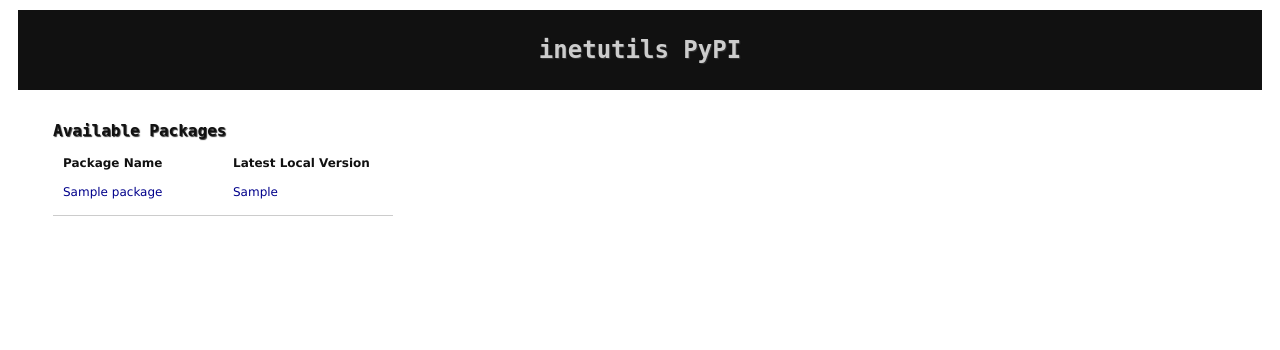
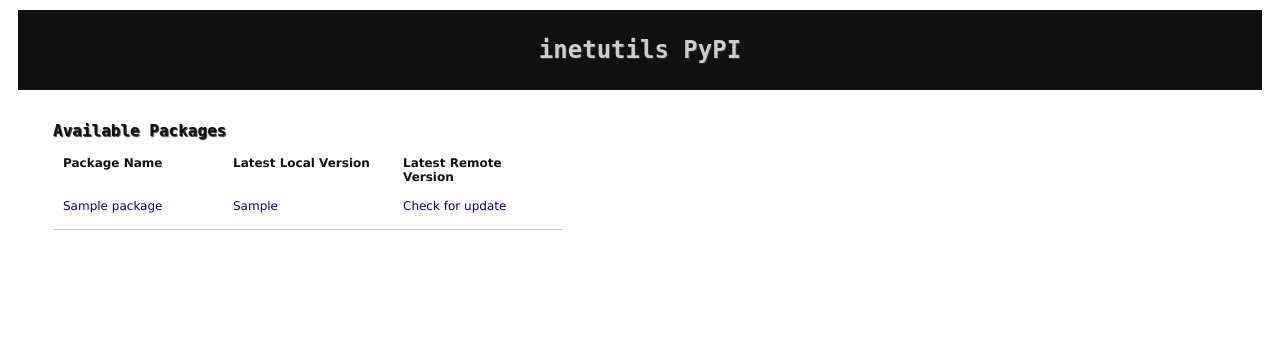
Before and after one commit to hallaj/inupypi, a Flask app: template inupypi/templates/index.html in a window 1280 px wide. Shown: the top 350 px of the page. Run offline with Flask 2, Linux system fonts and the light colour scheme; the template is opened without the code that fills it: most values are stand-ins (such as "Sample title", 1, 10 or a date in 2020); some libraries are stand-ins or nearby versions.

Commit message:
adding basic options to check for latest release.

```diff
--- a/inupypi/settings/__init__.py
+++ b/inupypi/settings/__init__.py
@@ -3,10 +3,13 @@
 
 import os
 
-# STATIC DIR
+# APPLICATION STATIC DIR
 HERE = os.path.realpath(os.path.dirname(__file__))
 PACKAGE_PATH = os.path.realpath(os.path.join(HERE, '..', 'packages'))
 DATABASE_PATH = os.path.realpath(os.path.join(HERE, '..', 'db'))
+
+# REMOTE PYPI SERVER
+REMOTE_PYPI = 'http://pypi.python.org/pypi/'
 
 # Flask
 DEBUG = True
--- /dev/null
+++ b/inupypi/static/js/inupypi.js
@@ -0,0 +1,8 @@
+function check_update(request_url, update_id) {
+    $.ajax({
+        url: request_url,
+        success: function(data) {
+            $('#'+update_id).html(data);
+        }
+    });
+}
--- a/inupypi/templates/index.html
+++ b/inupypi/templates/index.html
@@ -6,6 +6,7 @@
     <div class="rows">
         <span class="header">Package Name</span>
         <span class="header">Latest Local Version</span>
+        <span class="header">Latest Remote Version</span>
     </div>
 
     <div class="clear"></div>
@@ -14,6 +15,7 @@
     <div class="rows">
         <span class="item"><a href="{{ url_for('package', package=package.name) }}">{{ package.name }}</a></span>
         <span class="item">{% if package.local_version %}<a href="{{ url_for('package_get', package=package.name, filename=package.local_version) }}">{{ package.local_version }}</a>{% endif %}</span>
+        <span class="item" id="update-{{ package.name }}"><a href="javascript:check_update('{{ url_for('check_update', package=package.name) }}', 'update-{{ package.name }}')">Check for update</a></span>
     </div>
 
     <div class="clear"></div>
--- a/inupypi/templates/layout.html
+++ b/inupypi/templates/layout.html
@@ -5,6 +5,7 @@
         <link rel="shortcut icon" href="{{ url_for('static', filename='images/favicon.ico') }}" />
         <meta http-equiv="Content-type" content="text/html;charset=UTF-8">
         <script src="http://ajax.googleapis.com/ajax/libs/jquery/1.7.2/jquery.min.js" type="text/javascript"></script>
+        <script src="{{ url_for('static', filename='js/inupypi.js') }}" type="text/javascript"></script>
         <title>{% block title %}{% endblock %}</title>
     </head>
 
--- a/inupypi/views/__init__.py
+++ b/inupypi/views/__init__.py
@@ -6,6 +6,7 @@ import os
 from inupypi import app, render_template, send_from_directory
 from inupypi import Response
 from inupypi.components.packages import Packages, PackageInfo
+from inupypi.components.updater import Updater
 from inupypi.settings import PACKAGE_PATH
 
 
@@ -37,3 +38,8 @@ def package_metadata(package, filename):
         package), filename=filename).pkg_info
     return render_template('metadata.html', info=package_info,
             filename=filename)
+
+
+@app.route('/check_update/<package>/')
+def check_update(package):
+    return Updater().get_releases(package)
```
Also changed, not shown: inupypi/components/updater.py (added, +12 -0 lines).
